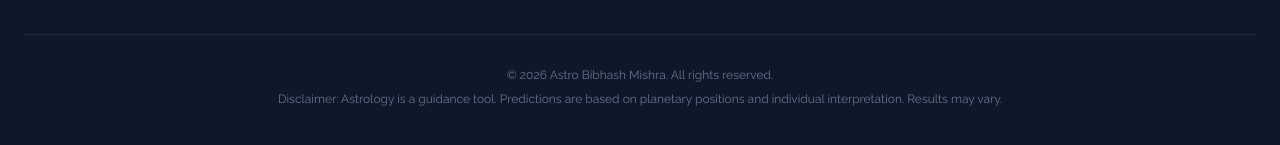
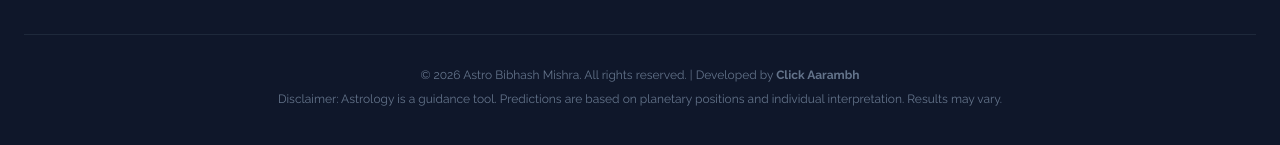
Before and after one commit to Abhishek-innovation/Astro-Bibhash-Mishra, a React (Vite) app: page / in a window 1280 px wide. Shown: the part 5713-5858 px from the top of the page. Built offline with nearby package versions, Linux system fonts and the light colour scheme.

Commit message:
feat: Add developer credit to footer
Includes a link to the developer's website in the footer for attribution.

```diff
--- a/components/Footer.tsx
+++ b/components/Footer.tsx
@@ -67,7 +67,9 @@ const Footer: React.FC = () => {
         </div>
 
         <div className="border-t border-slate-800 pt-8 text-center text-xs text-slate-500">
-          <p className="mb-2">© {new Date().getFullYear()} Astro Bibhash Mishra. All rights reserved.</p>
+          <p className="mb-2">
+            © 2026 Astro Bibhash Mishra. All rights reserved. | Developed by <a href="https://clickaarambh.com" target="_blank" rel="noopener noreferrer" className="font-bold hover:text-amber-400 transition-colors">Click Aarambh</a>
+          </p>
           <p>
             Disclaimer: Astrology is a guidance tool. Predictions are based on planetary positions and individual interpretation. Results may vary.
           </p>
```
